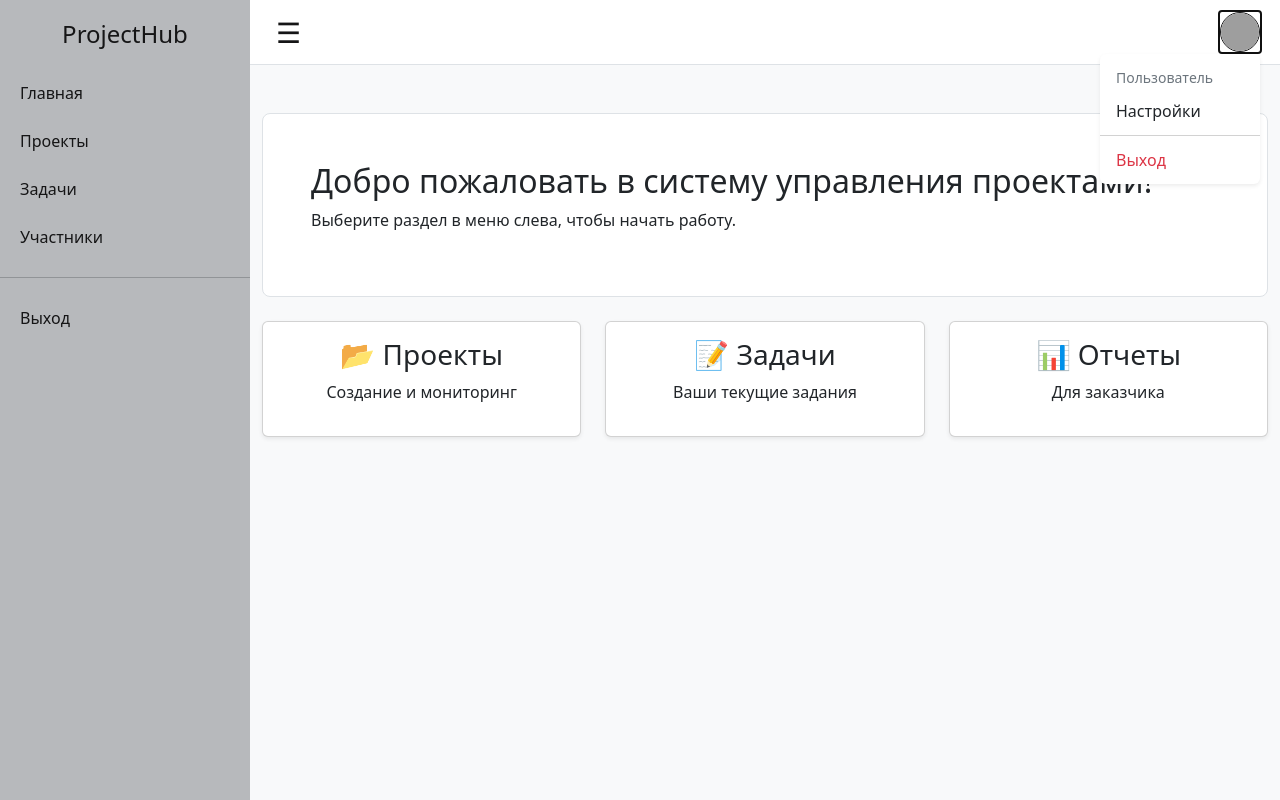
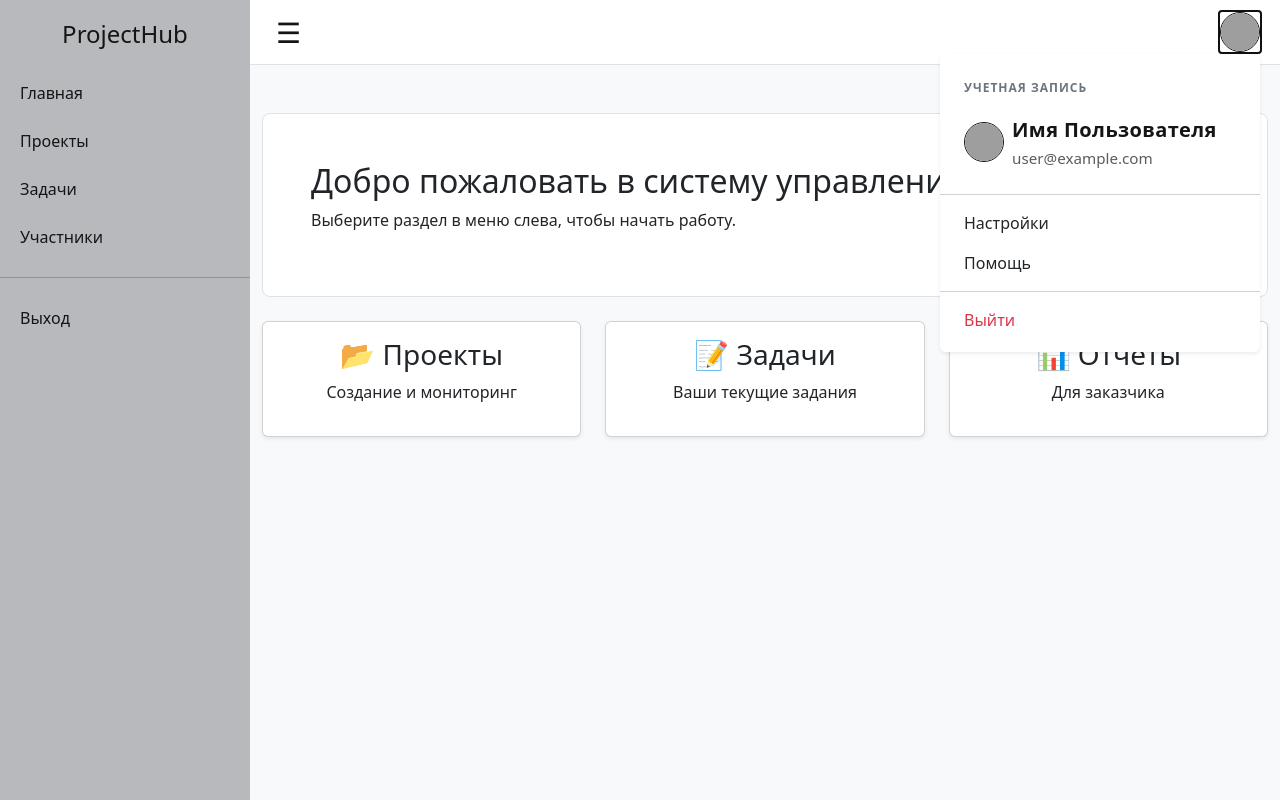
Before and after one commit to Alika443/diplom, a FastAPI app: page / in a window 1280 px wide, after a click that opens the changed part. Run offline with FastAPI, Linux system fonts and the light colour scheme; grey boxes are pictures that could not be loaded.

Commit message:
настройка профиля

```diff
--- a/templates/base.html
+++ b/templates/base.html
@@ -150,12 +150,37 @@
                 <a href="#" class="profile-dropdown dropdown-toggle" data-bs-toggle="dropdown" aria-expanded="false">
                     <img src="https://thumbs.dreamstime.com/b/%D0%BF%D1%80%D0%BE%D1%84%D0%B8%D0%BB%D1%8C-%D0%BF%D0%BE%D0%BB%D1%8C%D0%B7%D0%BE%D0%B2%D0%B0%D1%82%D0%B5%D0%BB%D1%8F-%D0%B2%D0%B5%D0%BA%D1%82%D0%BE%D1%80%D0%B0-%D0%BF%D1%80%D0%BE%D1%84%D0%B8%D0%BB%D1%8F-%D0%B0%D0%B2%D0%B0%D1%82%D0%B0%D1%80%D1%8B-%D0%BF%D0%BE-%D1%83%D0%BC%D0%BE%D0%BB%D1%87%D0%B0%D0%BD%D0%B8%D1%8E-179376714.jpg" alt="Профиль" class="profile-avatar">
                 </a>
-                <ul class="dropdown-menu dropdown-menu-end shadow-sm border-0">
-                    <li><h6 class="dropdown-header">Пользователь</h6></li>
-                    <li><a class="dropdown-item" href="/profile">Настройки</a></li>
-                    <li><hr class="dropdown-divider"></li>
-                    <li><a class="dropdown-item text-danger" href="/logout">Выход</a></li>
-                </ul>
+                <ul class="dropdown-menu dropdown-menu-end shadow-sm border-0" style="min-width: 320px; padding: 12px 0;">
+    <li class="px-4 pt-2">
+        <span class="text-uppercase fw-semibold" style="font-size: 0.75rem; color: #6c757d; letter-spacing: 1px;">
+            Учетная запись
+        </span>
+    </li>
+
+    <li class="px-4 py-3 d-flex align-items-center">
+        <img src="https://thumbs.dreamstime.com/b/%D0%BF%D1%80%D0%BE%D1%84%D0%B8%D0%BB%D1%8C-%D0%BF%D0%BE%D0%BB%D1%8C%D0%B7%D0%BE%D0%B2%D0%B0%D1%82%D0%B5%D0%BB%D1%8F-%D0%B2%D0%B5%D0%BA%D1%82%D0%BE%D1%80%D0%B0-%D0%BF%D1%80%D0%BE%D1%84%D0%B8%D0%BB%D1%8F-%D0%B0%D0%B2%D0%B0%D1%82%D0%B0%D1%80%D1%8B-%D0%BF%D0%BE-%D1%83%D0%BC%D0%BE%D0%BB%D1%87%D0%B0%D0%BD%D0%B8%D1%8E-179376714.jpg"
+             alt="Профиль"
+             class="profile-avatar me-5">
+
+        <div class="d-flex flex-column ps-2" style="line-height: 1.6;">
+            <span class="fw-bold" style="font-size: 1.25rem; color: #151516; letter-spacing: 0.4px;">
+                Имя Пользователя
+            </span>
+            <span class="text-muted" style="font-size: 0.95rem;">
+                user@example.com
+            </span>
+        </div>
+    </li>
+
+    <li><hr class="dropdown-divider"></li>
+
+    <li><a class="dropdown-item py-2 px-4" href="/profile">Настройки</a></li>
+    <li><a class="dropdown-item py-2 px-4" href="/help">Помощь</a></li>
+
+    <li><hr class="dropdown-divider"></li>
+
+    <li><a class="dropdown-item py-2 px-4 text-danger" href="/logout">Выйти</a></li>
+</ul>
             </div>
         </header>
 
```
